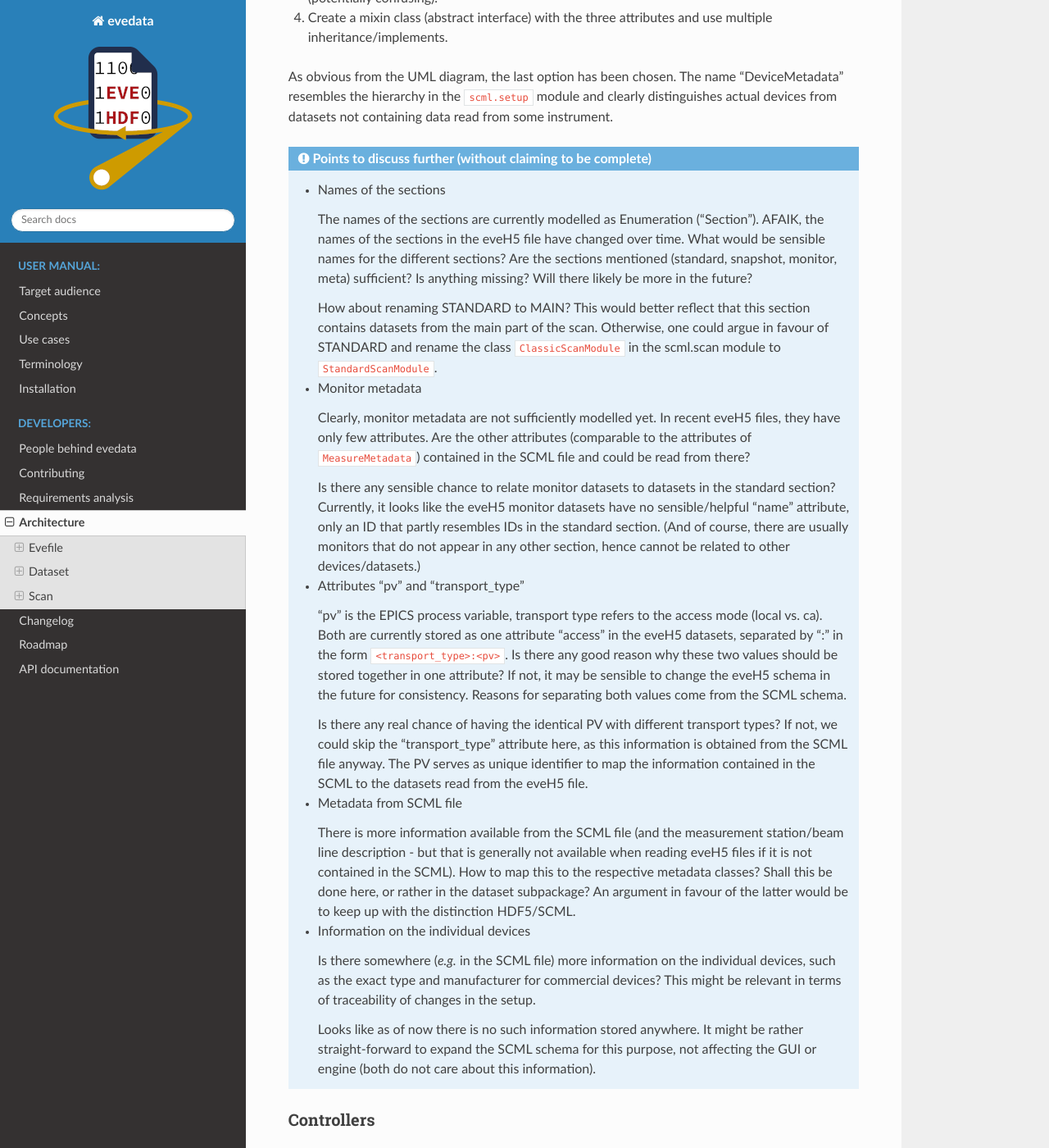
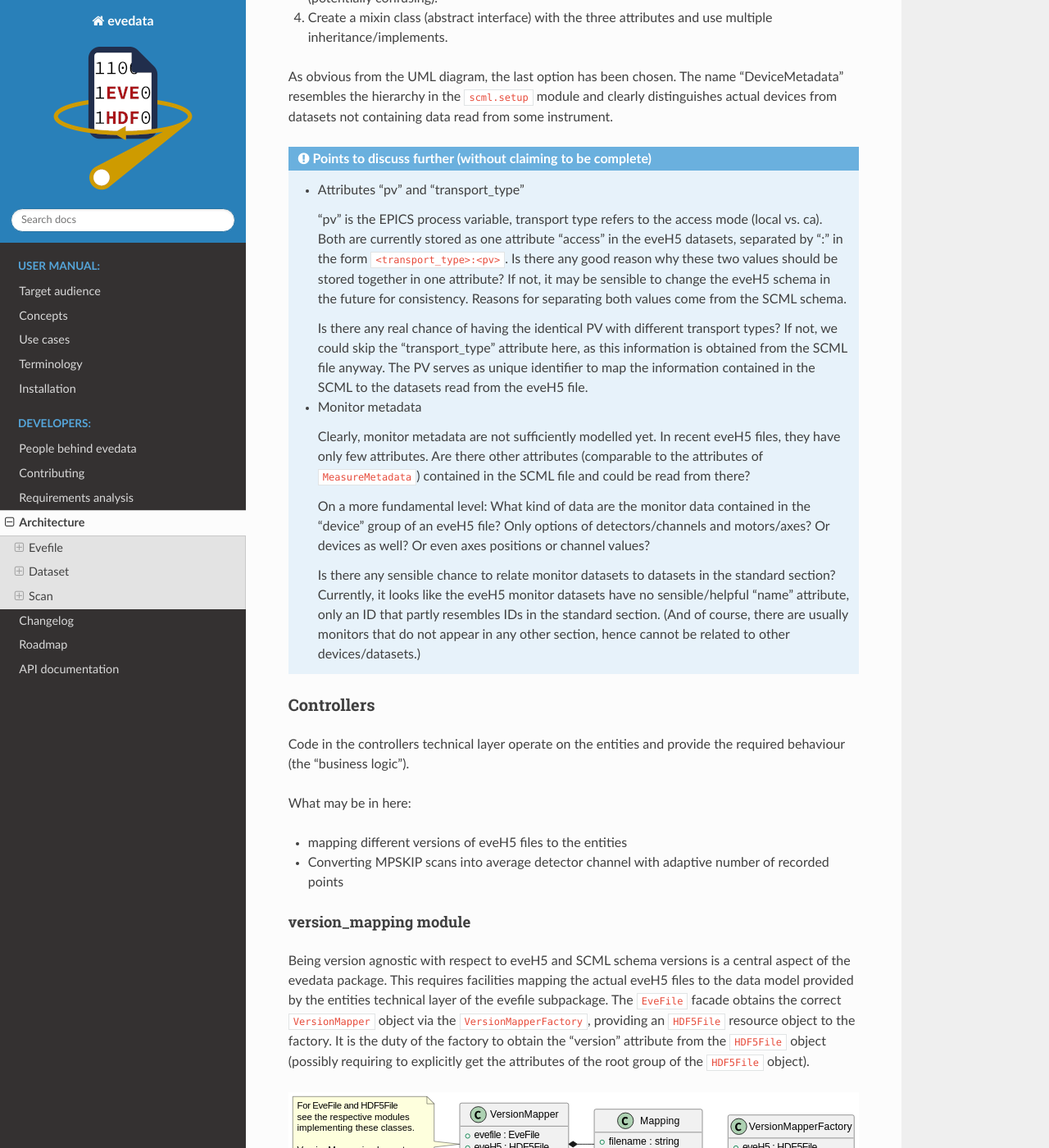
Before and after one commit to tillbiskup/evedata, a Sphinx documentation site: the page built from docs/architecture.rst, in a window 1280 px wide and 1400 px high, scrolled down 10064 px. Shown: the whole window at 82% size. Built offline with Sphinx 7.4.7 and the Read the Docs theme 2.0.0, drawn with Linux system fonts in a browser that asks for light colours; some of the changed text lies outside the part shown.

Commit message:
Move discussion points; add comment to monitor metadata

```diff
--- a/docs/architecture.rst
+++ b/docs/architecture.rst
@@ -220,33 +220,19 @@
 
 .. admonition:: Points to discuss further (without claiming to be complete)
 
-    * Names of the sections
-
-      The names of the sections are currently modelled as Enumeration ("Section"). AFAIK, the names of the sections in the eveH5 file have changed over time. What would be sensible names for the different sections? Are the sections mentioned (standard, snapshot, monitor, meta) sufficient? Is anything missing? Will there likely be more in the future?
-
-      How about renaming STANDARD to MAIN? This would better reflect that this section contains datasets from the main part of the scan. Otherwise, one could argue in favour of STANDARD and rename the class ``ClassicScanModule`` in the scml.scan module to ``StandardScanModule``.
-
-    * Monitor metadata
-
-      Clearly, monitor metadata are not sufficiently modelled yet. In recent eveH5 files, they have only few attributes. Are the other attributes (comparable to the attributes of ``MeasureMetadata``) contained in the SCML file and could be read from there?
-
-      Is there any sensible chance to relate monitor datasets to datasets in the standard section? Currently, it looks like the eveH5 monitor datasets have no sensible/helpful "name" attribute, only an ID that partly resembles IDs in the standard section. (And of course, there are usually monitors that do not appear in any other section, hence cannot be related to other devices/datasets.)
-
     * Attributes "pv" and "transport_type"
 
       "pv" is the EPICS process variable, transport type refers to the access mode (local vs. ca). Both are currently stored as one attribute "access" in the eveH5 datasets, separated by ":" in the form ``<transport_type>:<pv>``. Is there any good reason why these two values should be stored together in one attribute? If not, it may be sensible to change the eveH5 schema in the future for consistency. Reasons for separating both values come from the SCML schema.
 
       Is there any real chance of having the identical PV with different transport types? If not, we could skip the "transport_type" attribute here, as this information is obtained from the SCML file anyway. The PV serves as unique identifier to map the information contained in the SCML to the datasets read from the eveH5 file.
 
-    * Metadata from SCML file
+    * Monitor metadata
 
-      There is more information available from the SCML file (and the measurement station/beam line description - but that is generally not available when reading eveH5 files if it is not contained in the SCML). How to map this to the respective metadata classes? Shall this be done here, or rather in the dataset subpackage? An argument in favour of the latter would be to keep up with the distinction HDF5/SCML.
+      Clearly, monitor metadata are not sufficiently modelled yet. In recent eveH5 files, they have only few attributes. Are there other attributes (comparable to the attributes of ``MeasureMetadata``) contained in the SCML file and could be read from there?
 
-    * Information on the individual devices
+      On a more fundamental level: What kind of data are the monitor data contained in the "device" group of an eveH5 file? Only options of detectors/channels and motors/axes? Or devices as well? Or even axes positions or channel values?
 
-      Is there somewhere (*e.g.* in the SCML file) more information on the individual devices, such as the exact type and manufacturer for commercial devices? This might be relevant in terms of traceability of changes in the setup.
-
-      Looks like as of now there is no such information stored anywhere. It might be rather straight-forward to expand the SCML schema for this purpose, not affecting the GUI or engine (both do not care about this information).
+      Is there any sensible chance to relate monitor datasets to datasets in the standard section? Currently, it looks like the eveH5 monitor datasets have no sensible/helpful "name" attribute, only an ID that partly resembles IDs in the standard section. (And of course, there are usually monitors that do not appear in any other section, hence cannot be related to other devices/datasets.)
 
 
 Controllers
@@ -322,6 +308,21 @@
     :align: center
 
     Class hierarchy of the evefile.boundaries.evefile module, providing the facade for an eveH5 file. Currently, the basic idea is to inherit from the ``File`` entity and extend it accordingly, adding behaviour.
+
+
+
+.. admonition:: Points to discuss further (without claiming to be complete)
+
+    * Metadata from SCML file
+
+      There is more information available from the SCML file (and the measurement station/beam line description - but that is generally not available when reading eveH5 files if it is not contained in the SCML). How to map this to the respective metadata classes? Shall this be done here, or rather in the dataset subpackage? An argument in favour of the latter would be to keep up with the distinction HDF5/SCML.
+
+    * Information on the individual devices
+
+      Is there somewhere (*e.g.* in the SCML file) more information on the individual devices, such as the exact type and manufacturer for commercial devices? This might be relevant in terms of traceability of changes in the setup.
+
+      Looks like as of now there is no such information stored anywhere. It might be rather straight-forward to expand the SCML schema for this purpose, not affecting the GUI or engine (both do not care about this information).
+
 
 
 eveH5 module (resource)
```
Also changed, not shown: 1 other file.
